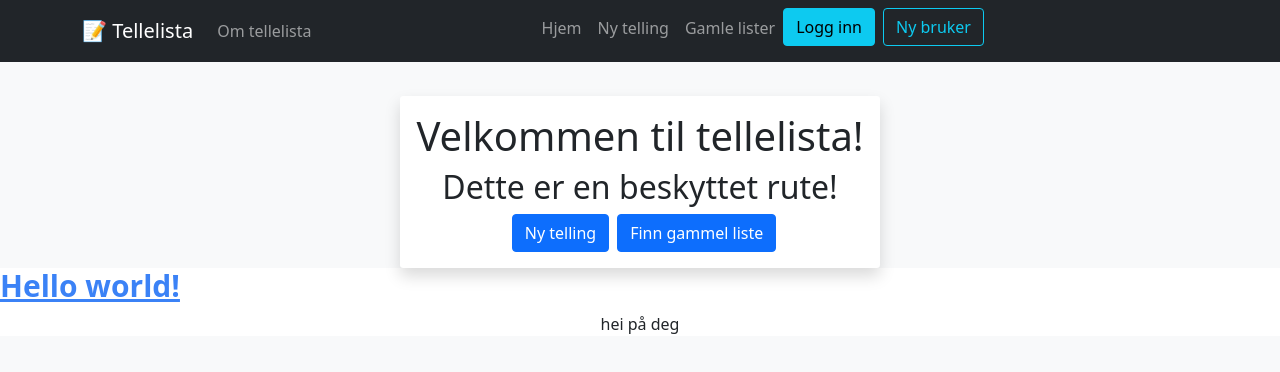
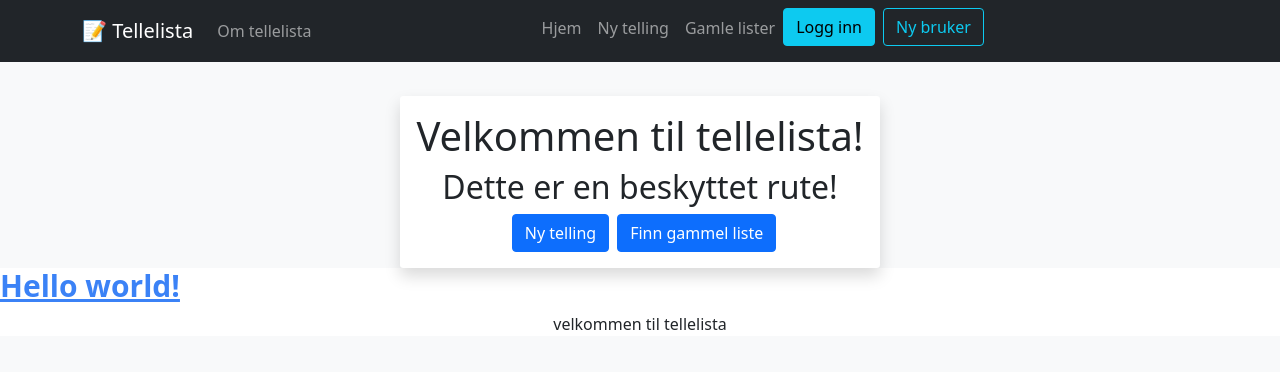
Before and after one commit to torhenningegenes/telleliste, a Next.js app: page /home in a window 1280 px wide. Shown: the top 372 px of the page. Built offline with nearby package versions, Linux system fonts and the light colour scheme; no server answers.

Commit message:
trying to fix font on project

```diff
--- a/package.json
+++ b/package.json
@@ -23,7 +23,7 @@
     "uniqid": "^5.4.0"
   },
   "devDependencies": {
-    "autoprefixer": "^10.4.7",
+    "autoprefixer": "10.4.5",
     "eslint": "8.16.0",
     "eslint-config-next": "^0.2.4",
     "postcss": "^8.4.14",
--- /dev/null
+++ b/pages/_document.js
@@ -0,0 +1,13 @@
+import { Html, Head, Main, NextScript } from "next/document";
+
+export default function Document() {
+  return (
+    <Html>
+      <Head></Head>
+      <body>
+        <Main />
+        <NextScript />
+      </body>
+    </Html>
+  );
+}
--- a/pages/home.js
+++ b/pages/home.js
@@ -32,7 +32,9 @@ function Home(props) {
       <h1 className="text-3xl font-bold underline text-blue-500">
         Hello world!
       </h1>
-      <div className="container mx-auto flex justify-center">hei på deg</div>
+      <div className="container mx-auto flex justify-center font-sans">
+        velkommen til tellelista
+      </div>
     </>
   );
 }
--- a/styles/globals.css
+++ b/styles/globals.css
@@ -11,13 +11,13 @@ Shade: #0a1617 #142b2e #1f4146
 
 */
 
-@import url("https://fonts.googleapis.com/css2?family=Roboto:ital,wght@0,400;0,700;1,400&display=swap");
+@import url("https://fonts.googleapis.com/css2?family=Ubuntu:ital,wght@0,300;0,400;0,700;1,300;1,400&display=swap");
 html,
 body {
   padding: 0;
   margin: 0;
-  font-family: -apple-system, BlinkMacSystemFont, Segoe UI, Roboto, Oxygen,
-    Ubuntu, Cantarell, Fira Sans, Droid Sans, Helvetica Neue, sans-serif;
+  font-family: Ubuntu, Roboto, -apple-system, BlinkMacSystemFont, Segoe UI,
+    Oxygen, Ubuntu, Cantarell, Fira Sans, Droid Sans, Helvetica Neue, sans-serif;
   background-color: #f8f9fa;
   /* Created with https://www.css-gradient.com */
 }
```
Also changed, not shown: 1 other file (tests, documents, lock files or other folders).
